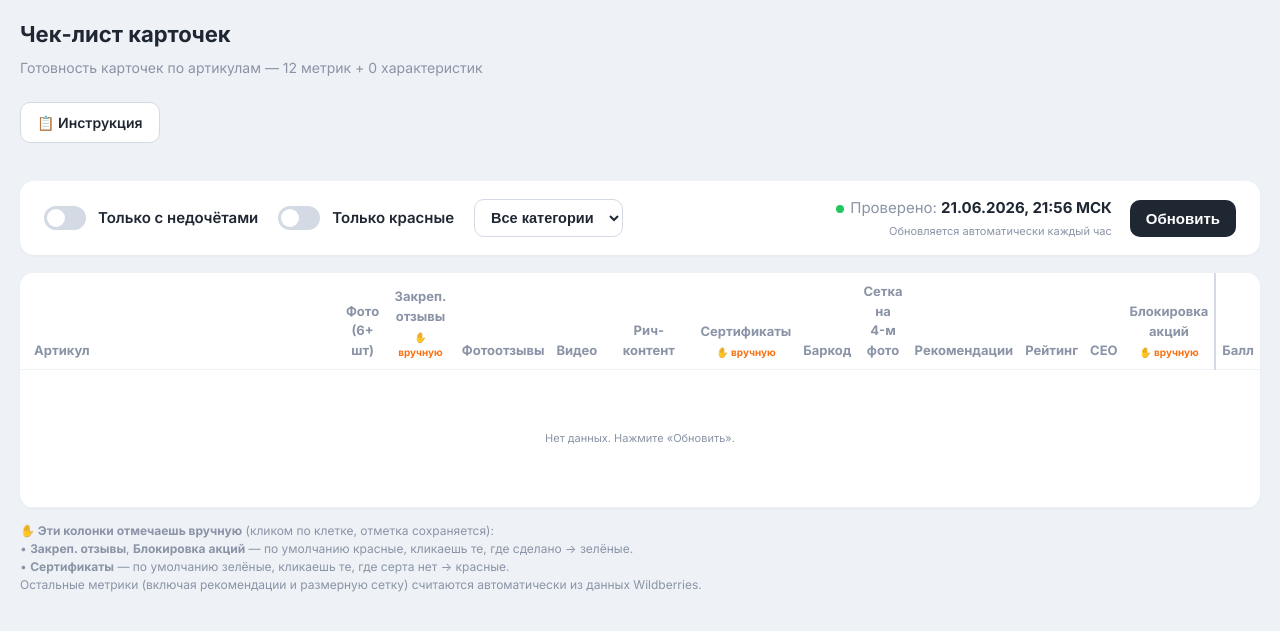
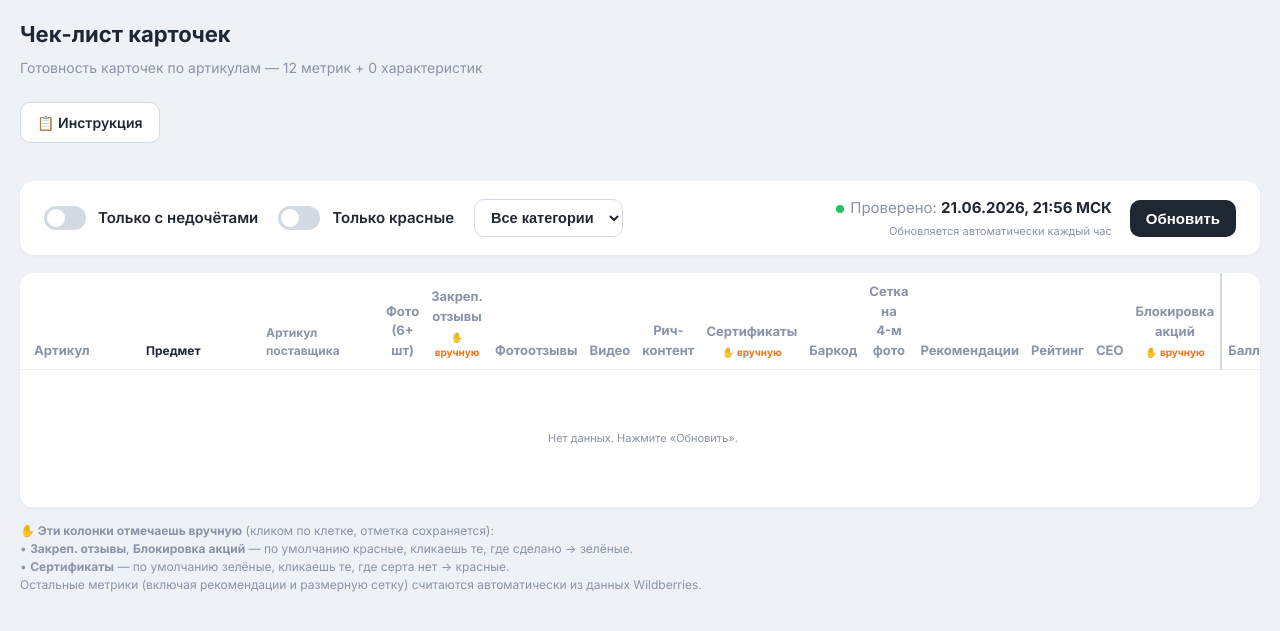
Before and after one commit to jotostreetwear-prog/joto-ctr-monitor, a Flask app: page /checklist in a window 1280 px wide. Shown: the top 631 px of the page. Run offline with Flask 3, Linux system fonts and the light colour scheme; data that the repository does not hold is empty.

Commit message:
Чек-лист: закреплённая шапка + разбивка артикула на 3 колонки
- Шапка таблицы фиксируется при прокрутке (sticky + max-height у .wrap)
- Первый столбец разбит на: Артикул (номер WB, ссылка на карточку),
  Предмет (категория/subjectName), Артикул поставщика (vendorCode)
- Название товара доступно при наведении на артикул (title)

Co-Authored-By: Claude Opus 4.8 <noreply@anthropic.com>
Claude-Session: https://claude.ai/code/session_01JoNtZ4v7rw3tR6bH1rZEkQ

```diff
--- a/templates/checklist.html
+++ b/templates/checklist.html
@@ -48,11 +48,14 @@
   .toggle.on .sw{background:var(--green)} .toggle.on .sw::after{left:21px}
   .checked{color:var(--muted)} .checked b{color:var(--ink)}
   .dot{display:inline-block;width:8px;height:8px;border-radius:50%;background:var(--green);margin-right:6px}
-  .wrap{background:var(--card);border-radius:14px;overflow:auto;box-shadow:0 1px 3px rgba(20,30,50,.05)}
+  .wrap{background:var(--card);border-radius:14px;overflow:auto;max-height:calc(100vh - 120px);
+    box-shadow:0 1px 3px rgba(20,30,50,.05)}
   table{border-collapse:collapse;width:100%;min-width:780px}
   th,td{padding:9px 6px;text-align:center;border-bottom:1px solid var(--line);font-size:11px}
-  th{color:var(--muted);font-weight:700;font-size:13px;position:sticky;top:0;background:var(--card);vertical-align:bottom}
-  th.left,td.left{text-align:left;padding-left:14px;width:320px;min-width:320px}
+  th{color:var(--muted);font-weight:700;font-size:13px;position:sticky;top:0;z-index:2;background:var(--card);vertical-align:bottom}
+  th.left,td.left{text-align:left;padding-left:14px;width:120px;min-width:120px}
+  th.subj,td.subj{text-align:left;width:150px;min-width:120px;color:var(--ink);font-size:12px}
+  th.vc-col,td.vc-col{text-align:left;width:150px;min-width:120px;color:var(--muted);font-size:12px}
   .name{font-weight:600;color:var(--orange);font-size:13px;line-height:1.25} .vc{color:var(--muted);font-size:11px}
   .name a{color:var(--orange);text-decoration:none} .name a:hover{text-decoration:underline}
   .sq{display:inline-block;width:22px;height:22px;border-radius:6px}
@@ -89,7 +92,7 @@
       <li>Тумблер <b>«Только с недочётами»</b> — показать карточки, где есть что доделать.</li>
       <li>Тумблер <b>«Только красные»</b> — спрятать зелёные квадраты, видно <b>только незаполненное</b>.</li>
       <li>Список <b>категорий</b> — показать одну категорию (Шорты, Худи…); характеристики подстроятся под неё.</li>
-      <li>Клик по <b>▸</b> у артикула — раскрыть все характеристики со значениями; клик по <b>названию</b> — открыть карточку на Wildberries.</li>
+      <li>Клик по <b>▸</b> у артикула — раскрыть все характеристики со значениями; клик по <b>артикулу</b> — открыть карточку на Wildberries (наведи курсор — увидишь название).</li>
       <li>Данные обновляются <b>автоматически каждый час</b>; кнопка <b>«Обновить»</b> — пересчитать прямо сейчас.</li>
     </ul>
   </details>
@@ -188,7 +191,7 @@ function renderHead(){
   }).join('');
   const charCols = CHARCOLS.map((n,i)=>`<th title="${n}" class="${i===0?'sep':''}" style="color:var(--blue)">${n.replace(/ /g,'<br>')}</th>`).join('');
   document.getElementById('head').innerHTML =
-    '<th class="left">Артикул</th>' + metricCols + charCols +
+    '<th class="left">Артикул</th><th class="subj">Предмет</th><th class="vc-col">Артикул<br>поставщика</th>' + metricCols + charCols +
     '<th class="sep">Балл</th>';
 }
 
@@ -214,14 +217,16 @@ function renderRows(){
   const rows = base.filter(it=> !onlyIssues || hasAutoDefect(it));
   const sc = document.getElementById('shownCount');
   if(sc) sc.textContent = onlyIssues ? `Показано: ${rows.length} из ${base.length}` : '';
-  const cols = META.length + CHARCOLS.length + 2;
+  const cols = META.length + CHARCOLS.length + 4;  // 3 колонки артикула + балл
   if(!rows.length){
     document.getElementById('rows').innerHTML =
       `<tr><td class="empty" colspan="${cols}">Нет артикулов для показа</td></tr>`;
     return;
   }
   document.getElementById('rows').innerHTML = rows.map((it,n)=>{
-    const nameCell = `<td class="left"><div class="name"><span class="exp" onclick="toggleRow(${n})">▸</span><a href="https://www.wildberries.ru/catalog/${it.nm_id}/detail.aspx" target="_blank">${it.name}</a></div><div class="vc">${it.vendor_code||('nm '+it.nm_id)}</div></td>`;
+    const nameCell = `<td class="left"><div class="name"><span class="exp" onclick="toggleRow(${n})">▸</span><a href="https://www.wildberries.ru/catalog/${it.nm_id}/detail.aspx" target="_blank" title="${it.name}">${it.nm_id}</a></div></td>`
+      + `<td class="subj">${it.category||'—'}</td>`
+      + `<td class="vc-col">${it.vendor_code||'—'}</td>`;
     const metricCells = META.map(m=>{
       const ok = it.metrics[m.key];
       // кликабельны только настоящие ручные метрики (которые нельзя считать из WB);
@@ -280,7 +285,7 @@ function render(){
     renderRows();
   }
   else document.getElementById('rows').innerHTML =
-    `<tr><td class="empty" colspan="${META.length+2}">${DATA.computing?'Идёт проверка карточек…':'Нет данных. Нажмите «Обновить».'}</td></tr>`;
+    `<tr><td class="empty" colspan="${META.length+4}">${DATA.computing?'Идёт проверка карточек…':'Нет данных. Нажмите «Обновить».'}</td></tr>`;
   const btn=document.getElementById('refreshBtn');
   btn.disabled = !!DATA.computing;
   btn.textContent = DATA.computing ? 'Проверяем…' : 'Обновить';
```
